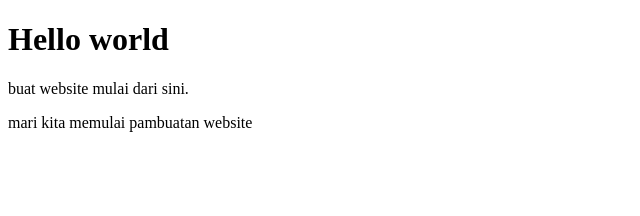
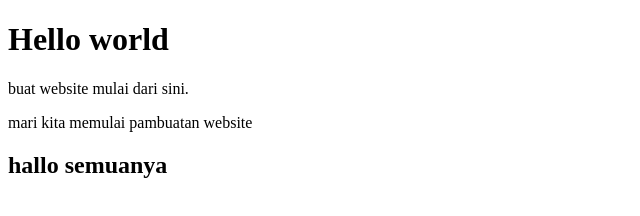
Before and after one commit to adityazid/progate-latihan, a plain HTML site: page index.html in a window 1280 px wide. Shown: the whole page, without its empty margins (0-640 px from the left). Drawn offline with Linux system fonts and the light colour scheme.

Commit message:
add pharagraph

```diff
--- a/index.html
+++ b/index.html
@@ -10,5 +10,6 @@
     <h1>Hello world</h1>
     <p>buat website mulai dari sini.</p>
     <p>mari kita memulai pambuatan website</p>
+    <h2>hallo semuanya</h2>
 </body>
 </html>
```
